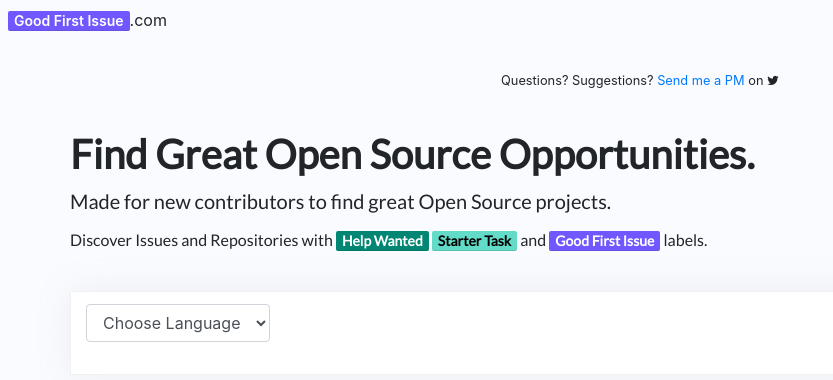
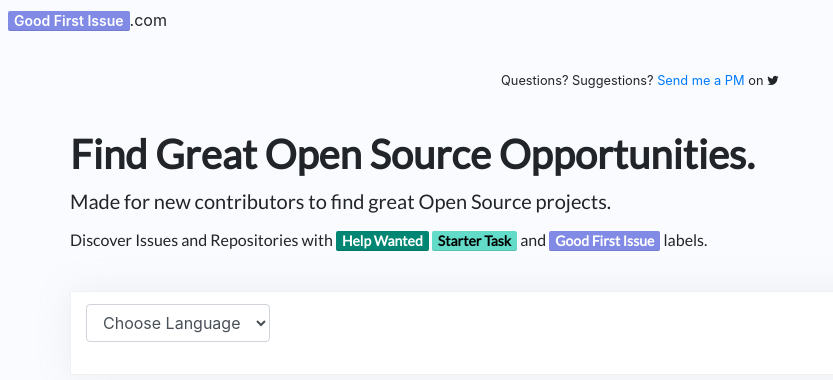
Before and after one commit to pranaykgupta/GoodFirstIssue, a website: page index.html in a window 1280 px wide. Shown: the whole page, without its empty margins (0-833 px from the left). Drawn offline with nearby package versions, Linux system fonts and the light colour scheme.

Commit message:
Update index.html
changed the background color of class GoodFirstIssue and class IssueLabel to awesome color

```diff
--- a/index.html
+++ b/index.html
@@ -25,11 +25,11 @@
     font-weight: 600;
     line-height: 15px;
     border-radius: 2px;
-    box-shadow: inset 0 -1px 0 rgba(27,31,35,0.12);
+    box-shadow: inset 0 -1px 0 rgba(21,30,35,0.13);
 }
 
 .GoodFirstIssue {
-	background-color: #7057ff;
+	background-color: #818be6;
 	color: #ffffff;
 }
 
```
